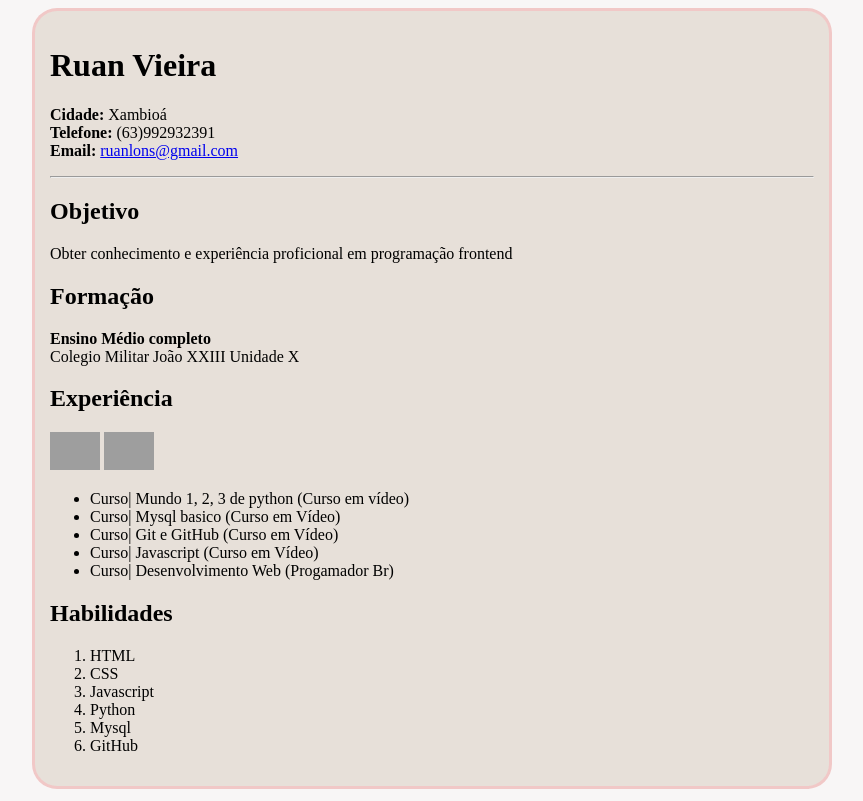
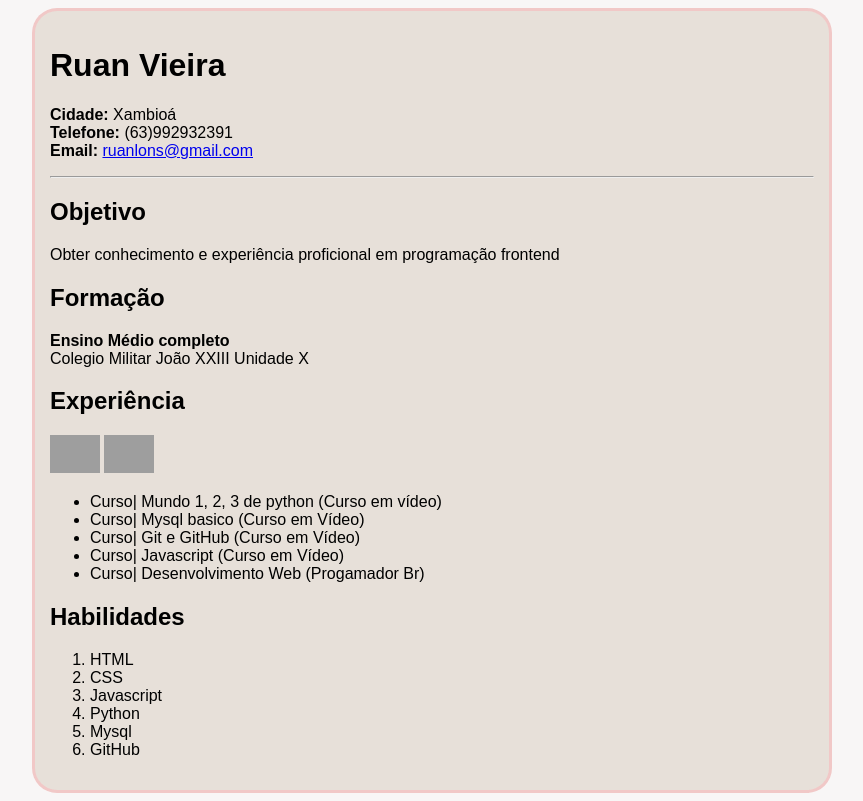
Before and after one commit to RunnanC-137/Cursos, a plain HTML site: page Programador_Br/index.html in a window 1280 px wide. Shown: the whole page, without its empty margins (208-1071 px from the left). Drawn offline with Linux system fonts and the light colour scheme; grey boxes are pictures that could not be loaded.

Commit message:
Update style.css

```diff
--- a/Programador_Br/style.css
+++ b/Programador_Br/style.css
@@ -1,6 +1,6 @@
-body{
+html{
     background-color: rgba(247, 244, 244, 0.767);
-
+    font-family:Arial, Helvetica, sans-serif
 }
 
 #corpo{
```
